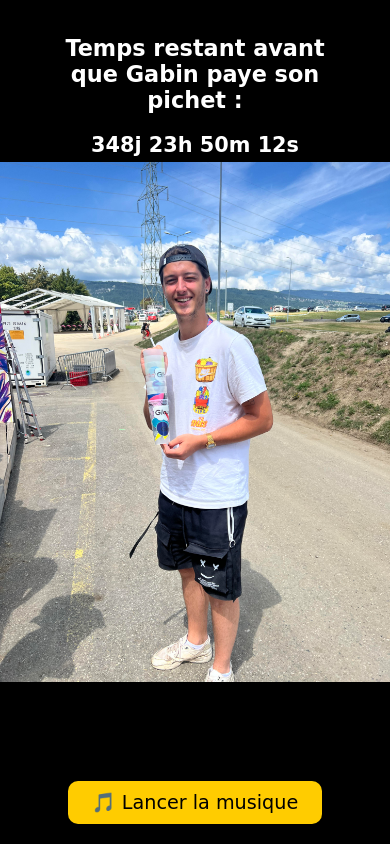
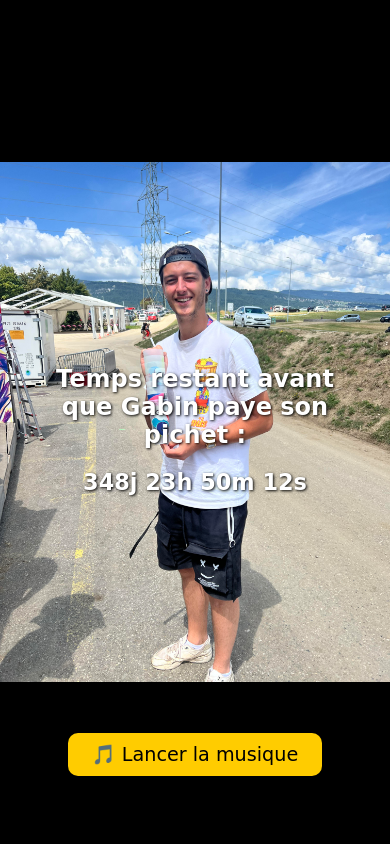
Before and after one commit to Fourchettedufutur/Gab-pich, a plain HTML site: page index.html in a window 390 px wide. Drawn offline with Linux system fonts and the light colour scheme; a web font is replaced by a local one.

Commit message:
Update index.html

```diff
--- a/index.html
+++ b/index.html
@@ -17,7 +17,6 @@
       padding: 0;
       height: 100%;
       font-family: 'Freckle Face', cursive;
-      background: #000;
     }
 
     .container {
@@ -26,8 +25,8 @@
       height: 100vh;
       background: url("Gabz.jpg") no-repeat center center;
       background-size: contain;
+      background-color: #000;
       display: flex;
-      flex-direction: column;
       align-items: center;
       justify-content: center;
       text-align: center;
@@ -35,9 +34,11 @@
     }
 
     .text-content {
+      position: relative;
       z-index: 1;
       padding: 20px;
       max-width: 90%;
+      margin: 0 auto;
     }
 
     .text-content h1 {
@@ -53,9 +54,11 @@
     }
 
     .audio-controls {
-      margin-top: auto;
-      margin-bottom: 20px;
+      position: absolute;
+      bottom: 8%;
       z-index: 2;
+      width: 100%;
+      text-align: center;
     }
 
     .audio-controls button {
@@ -70,10 +73,10 @@
 
     @media (max-width: 600px) {
       .text-content h1 {
-        font-size: 1.4em;
+        font-size: 1.5em; /* légèrement augmenté */
       }
       #countdown {
-        font-size: 1.3em;
+        font-size: 1.4em; /* légèrement augmenté */
       }
     }
   </style>
```
